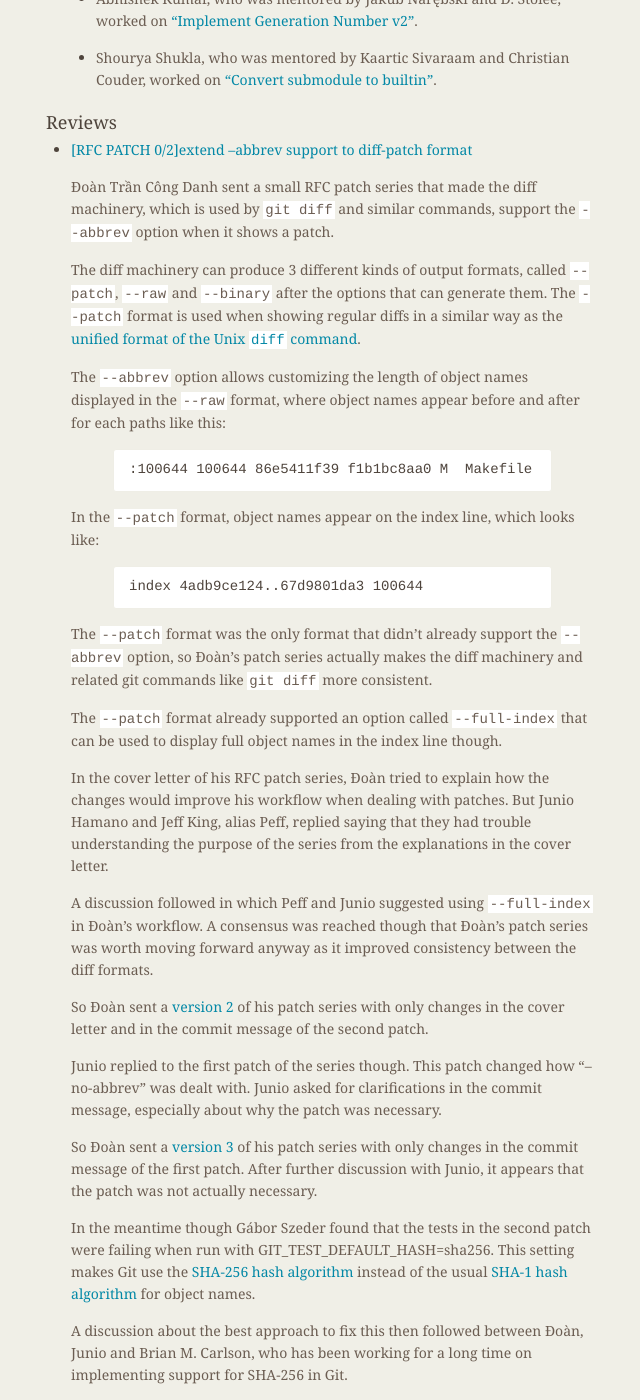
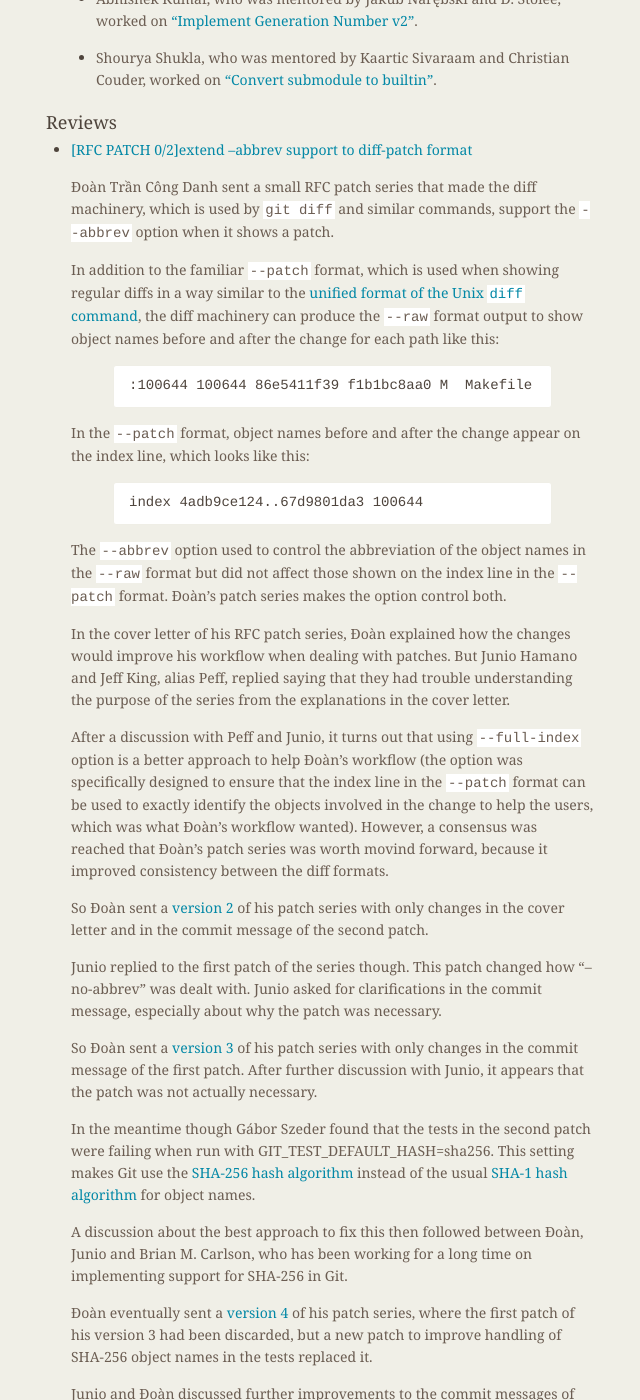
Before and after one commit to git/git.github.io, a Jekyll site: the page built from rev_news/drafts/edition-67.md, in a window 1280 px wide and 1400 px high, scrolled down 503 px. Shown: the whole window, without its empty margins (488-1128 px from the left). Built offline with Jekyll 4.4.1, drawn with Linux system fonts in a browser that asks for light colours.

Commit message:
Update edition-67.md
A bit more simplification to make the story easier to read, by omitting irrelevant details like "there are three formats".

````diff
--- a/rev_news/drafts/edition-67.md
+++ b/rev_news/drafts/edition-67.md
@@ -43,46 +43,42 @@ This edition covers what happened during the month of August 2020.
   machinery, which is used by `git diff` and similar commands, support
   the `--abbrev` option when it shows a patch.
 
-  The diff machinery can produce 3 different kinds of output formats,
-  called `--patch`, `--raw` and `--binary` after the options that can
-  generate them. The `--patch` format is used when showing regular
-  diffs in a similar way as the
-  [unified format of the Unix `diff` command](https://en.wikipedia.org/wiki/Diff#Unified_format).
-
-  The `--abbrev` option allows customizing the length of object names
-  displayed in the `--raw` format, where object names appear before
-  and after for each paths like this:
+  In addition to the familiar `--patch` format, which is used when
+  showing regular diffs in a way similar to the
+  [unified format of the Unix `diff` command](https://en.wikipedia.org/wiki/Diff#Unified_format),
+  the diff machinery can produce the `--raw` format output to show object
+  names before and after the change for each path like this:
 
   ```
   :100644 100644 86e5411f39 f1b1bc8aa0 M  Makefile
   ```
 
-  In the `--patch` format, object names appear on the index line,
-  which looks like:
+  In the `--patch` format, object names before and after the change
+  appear on the index line, which looks like this:
 
   ```
   index 4adb9ce124..67d9801da3 100644
   ```
 
-  The `--patch` format was the only format that didn't already support
-  the `--abbrev` option, so Đoàn's patch series actually makes the
-  diff machinery and related git commands like `git diff` more
-  consistent.
+  The `--abbrev` option used to control the abbreviation of the
+  object names in the `--raw` format but did not affect those shown
+  on the index line in the `--patch` format. Đoàn's patch series
+  makes the option control both.
 
-  The `--patch` format already supported an option called
-  `--full-index` that can be used to display full object names in the
-  index line though.
-
-  In the cover letter of his RFC patch series, Đoàn tried to explain
+  In the cover letter of his RFC patch series, Đoàn explained
   how the changes would improve his workflow when dealing with
   patches. But Junio Hamano and Jeff King, alias Peff, replied saying
   that they had trouble understanding the purpose of the series from
   the explanations in the cover letter.
 
-  A discussion followed in which Peff and Junio suggested using
-  `--full-index` in Đoàn's workflow. A consensus was reached though
-  that Đoàn's patch series was worth moving forward anyway as it
-  improved consistency between the diff formats.
+  After a discussion with Peff and Junio, it turns out that using
+  `--full-index` option is a better approach to help Đoàn's workflow
+  (the option was specifically designed to ensure that the index
+  line in the `--patch` format can be used to exactly identify the
+  objects involved in the change to help the users, which was what
+  Đoàn's workflow wanted). However, a consensus was reached that
+  Đoàn's patch series was worth movind forward, because it improved
+  consistency between the diff formats.
 
   So Đoàn sent a
   [version 2](https://lore.kernel.org/git/cover.1597146478.git.congdanhqx@gmail.com/)
````
